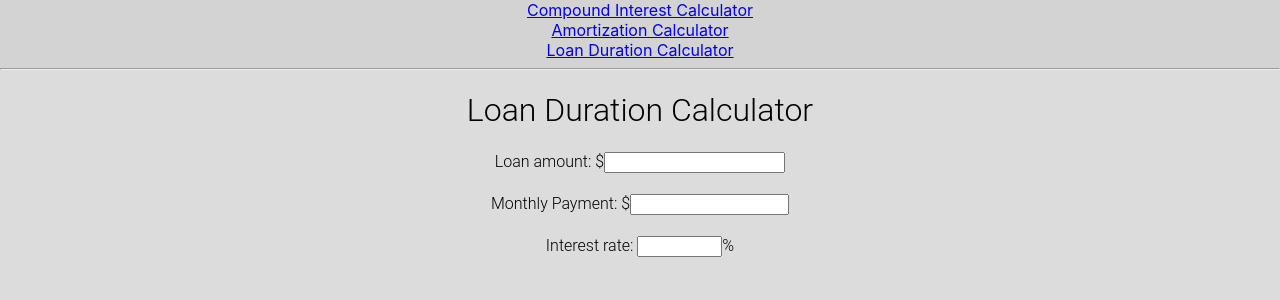
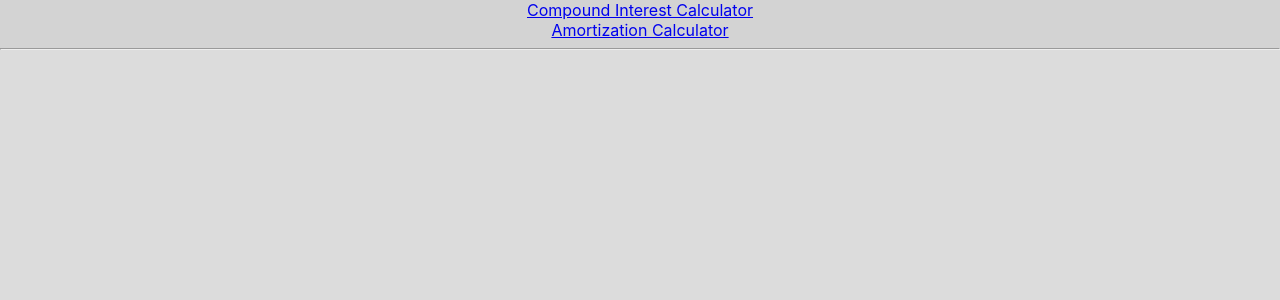
Before and after one commit to colerau/compound-interest-calc, a React (Create React App) app: page /loan-duration-calculator in a window 1280 px wide. Shown: the top 300 px of the page. Built offline with nearby package versions, Linux system fonts and the light colour scheme.

Commit message:
cleaned up garbage code, deleted loan duration calculator

```diff
--- a/src/App.js
+++ b/src/App.js
@@ -7,7 +7,6 @@ import {
 } from "react-router-dom";
 import CompInterestForm from './components/CompInterestForm.js'
 import AmortizationForm from './components/AmortizationForm.js'
-import LoanDuration from './components/LoanDuration.js'
 
 function App() {
   return (
@@ -19,8 +18,6 @@ function App() {
             <Link to="/">Compound Interest Calculator</Link>
             <br />
             <Link to="/amortization-calculator">Amortization Calculator</Link>
-            <br />
-            <Link to="/loan-duration-calculator">Loan Duration Calculator</Link>
             <hr />
           </div>
 
@@ -31,9 +28,6 @@ function App() {
             <Route path="/amortization-calculator">
               <AmortizationForm />
             </Route>
-            <Route path="/loan-duration-calculator">
-              <LoanDuration />
-            </Route>
           </Switch>
         </div>
       </Router>
--- a/src/components/AmortizationForm.js
+++ b/src/components/AmortizationForm.js
@@ -8,10 +8,6 @@ const AmortizationForm = props => {
   const [loanAmount, setLoanAmount] = useState("")
   const [interestRate, setInterestRate] = useState("")
   const [numYears, setNumYears] = useState("")
-
-  // const numberWithCommas = x => {
-  //   return x.toString().replace(/\B(?=(\d{3})+(?!\d))/g, ",");
-  // }
 
   const getFinalAmount = () => {
     let finalAmount = 0
--- a/src/components/AmortizationSchedule.js
+++ b/src/components/AmortizationSchedule.js
@@ -1,4 +1,4 @@
-import React, { useState } from "react"
+import React from "react"
 import numberWithCommas from '../helpers/numberWithCommas.js'
 
 const AmortizationSchedule = props => {
@@ -12,16 +12,11 @@ const AmortizationSchedule = props => {
     return Number.parseFloat(num).toFixed(2)
   }
 
-  // const numberWithCommas = x => {
-  //   return x.toString().replace(/\B(?=(\d{3})+(?!\d))/g, ",");
-  // }
-
   const createSched = (loanAmount, correctedInterestRate, numYears, monthlyPayment) => {
     let roundedMonthlyPayment = twoDecimals(monthlyPayment)
 
     let balance = loanAmount
     let roundedBalance = twoDecimals(balance)
-    let finalBalance
 
     let interest
     let roundedInterest
--- a/src/components/CompInterestForm.js
+++ b/src/components/CompInterestForm.js
@@ -8,10 +8,6 @@ const CompInterestForm = props => {
   const [interestRate, setInterestRate] = useState("")
   const [numYears, setNumYears] = useState("")
   const [interval, setInterval] = useState("yearly")
-
-  // const numberWithCommas = x => {
-  //   return x.toString().replace(/\B(?=(\d{3})+(?!\d))/g, ",");
-  // }
 
   const getFinalAmount = () => {
     let finalAmount = 0
--- a/src/components/LoanDuration.js
+++ /dev/null
@@ -1,79 +0,0 @@
-import React, { useState } from 'react'
-import numberWithCommas from '../helpers/numberWithCommas.js'
-
-const LoanDuration = props => {
-
-  const [monthlyPayment, setMonthlyPayment] = useState("")
-  const [loanAmount, setLoanAmount] = useState("")
-  const [interestRate, setInterestRate] = useState("")
-
-  const getFinalAmount = () => {
-    let numerator
-    let denominator
-    let finalAmount
-
-    // need to get interest rate per month as a decimal
-    let correctedInterestRate = interestRate / 12 * 0.01
-
-    if (loanAmount && interestRate && monthlyPayment) {
-      numerator = Math.log10(monthlyPayment) - Math.log10(monthlyPayment - (loanAmount * correctedInterestRate))
-
-      denominator = Math.log10(1 + correctedInterestRate / 12)
-    }
-
-    finalAmount = numerator / denominator
-
-    return finalAmount
-  }
-
-  return (
-    <>
-      <h1 className="cool-font">Loan Duration Calculator</h1>
-
-      <form>
-        <label className="cool-font">
-          Loan amount:&nbsp;$
-          <input className="cool-font" type="text" size="19" maxLength="18" value={loanAmount} onChange={(e) => setLoanAmount(e.target.value)} />
-        </label>
-        <br />
-        <br />
-        <label className="cool-font">
-          Monthly Payment:&nbsp;$
-          <input className="cool-font" type="text" size="16" maxLength="15" value={monthlyPayment} onChange={(e) => setMonthlyPayment(e.target.value)} />
-        </label>
-        <br />
-        <br />
-        <label className="cool-font">
-          Interest rate:&nbsp;
-          <input className="cool-font" type="text" size="6" maxLength="6" value={interestRate} onChange={(e) => setInterestRate(e.target.value)} />
-          %
-        </label>
-      </form>
-
-      {getFinalAmount() ?
-        <>
-        <br />
-        <br />
-
-        <div className="cool-font">
-          <h2>
-            It would take...
-          </h2>
-
-          {/* display and format final amount */}
-          <h1 className="cool-big-font-2"><span className="rosybrown">{numberWithCommas(Number.parseFloat(getFinalAmount()).toFixed(2))}</span> years or <span className="rosybrown">{Math.ceil(getFinalAmount() / 12)}</span> months</h1>
-
-          <h2>
-            to pay off your <span className="rosybrown">${numberWithCommas(loanAmount)}</span> loan
-          </h2>
-        </div>
-        </>
-        :
-        <></>
-      }
-
-    </>
-  )
-}
-
-export default LoanDuration
```
